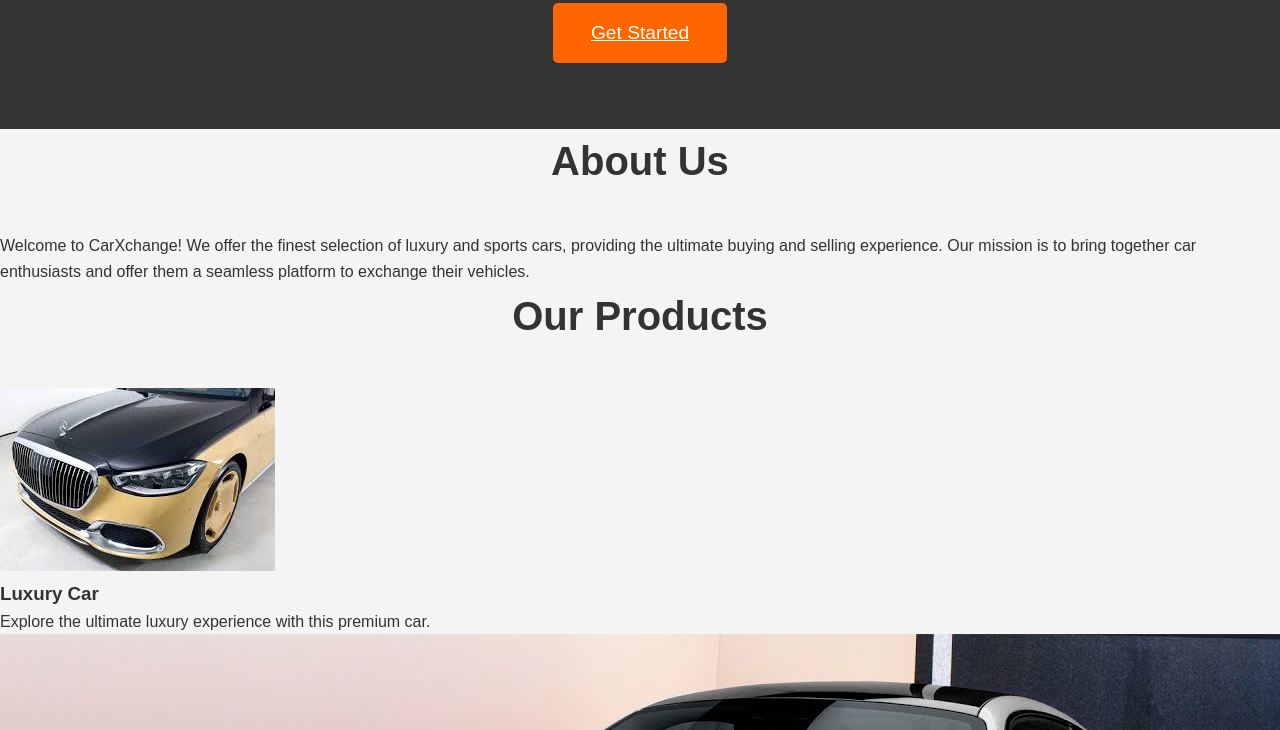
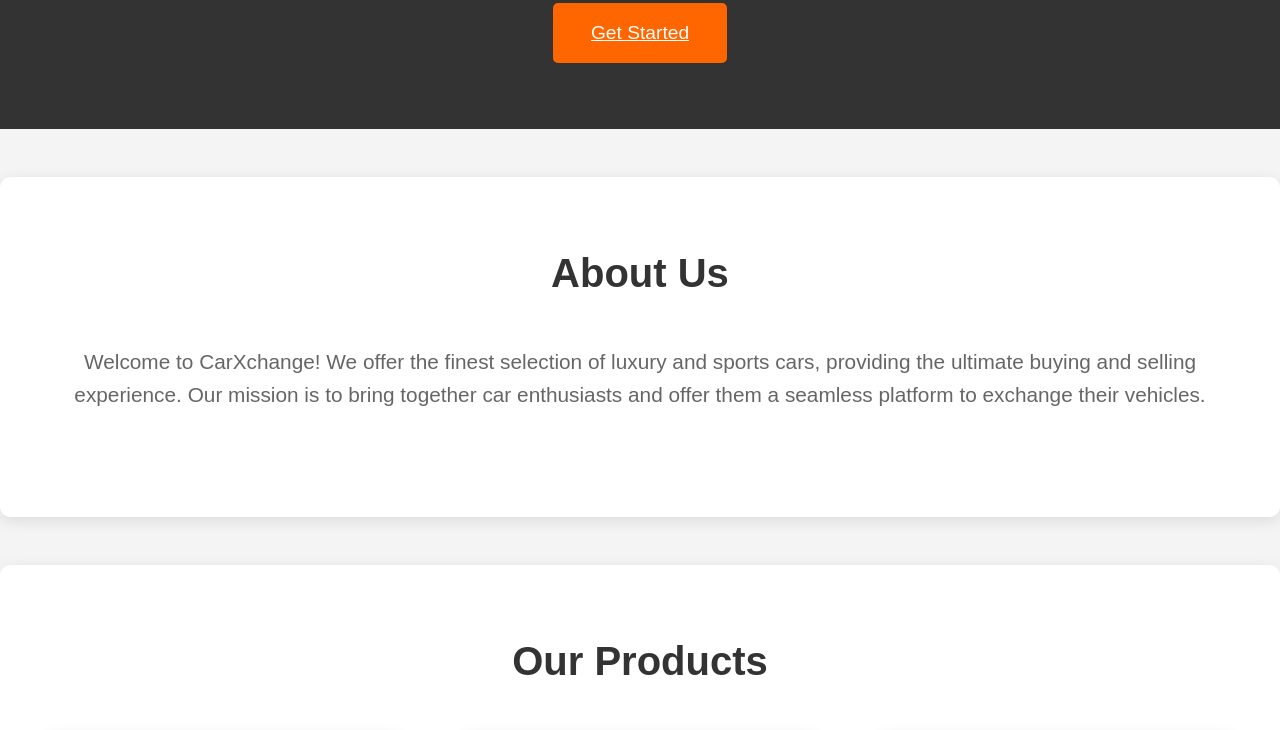
Before and after one commit to Erjoon7/CarXchange, a plain HTML site: page index.html in a window 1280 px wide. Shown: the part 376-1106 px from the top of the page. Drawn offline with Linux system fonts and the light colour scheme; a script that the page names is missing.

Commit message:
section about us
kodi per sectionin about us

```diff
--- a/style.css
+++ b/style.css
@@ -218,3 +218,83 @@
     font-size: 1.5em;
     font-weight: bold;
   }
+  /* Për seksionet "About Us" dhe "Our Products" - Qendërzimi i tekstit */
+  #about, #products {
+    padding: 4em 2em;
+    text-align: center;  /* Qendërzimi i tekstit */
+    background-color: #fff;
+    margin-top: 3em;
+    box-shadow: 0 4px 15px rgba(0, 0, 0, 0.1);
+    border-radius: 10px;
+  }
+
+  #about h2, #products h2 {
+    font-size: 2.5em;
+    margin-bottom: 1em;
+    color: #333;
+  }
+
+  #about p, #products p {
+    font-size: 1.3em;
+    color: #666;
+    line-height: 1.6;
+    margin-bottom: 2em;
+  }
+
+  /* Për seksionin "Our Products" - Qendërzimi i fotove dhe përmbajtjes */
+#products {
+    padding: 4em 2em;
+    text-align: center; /* Qendërzimi i tekstit */
+    background-color: #fff;
+    margin-top: 3em;
+    box-shadow: 0 4px 15px rgba(0, 0, 0, 0.1);
+    border-radius: 10px;
+  }
+
+  #products h2 {
+    font-size: 2.5em;
+    margin-bottom: 1em;
+    color: #333;
+  }
+
+  #products .product-list {
+    display: flex;
+    justify-content: space-around; /* Largon produktet njëra nga tjetra */
+    gap: 2em;
+    flex-wrap: wrap; /* Siguron që produktet të shfaqen edhe në pajisje mobile */
+  }
+
+  #products .product {
+    width: 30%; /* Çdo produkt do të ketë 30% të gjerësisë */
+    background-color: #fff;
+    padding: 2em;
+    box-shadow: 0 4px 15px rgba(0, 0, 0, 0.1);
+    border-radius: 10px;
+    text-align: center;
+    margin-bottom: 2em;
+    transition: transform 0.3s ease, box-shadow 0.3s ease;
+  }
+
+  #products .product:hover {
+    transform: scale(1.05); /* Zgjerimi i produktit kur kalohet mbi të */
+    box-shadow: 0 8px 25px rgba(0, 0, 0, 0.2);
+  }
+
+  #products .product img {
+    max-width: 100%; /* Siguron që fotot të jenë të përshtatshme për kutinë */
+    height: auto;
+    border-radius: 8px;
+    margin-bottom: 1em; /* Distanca mes fotos dhe përshkrimit */
+  }
+
+  #products .product h3 {
+    font-size: 1.8em;
+    color: #333;
+    margin-bottom: 0.5em;
+  }
+
+  #products .product p {
+    font-size: 1em;
+    color: #666;
+    line-height: 1.5;
+  }
```
